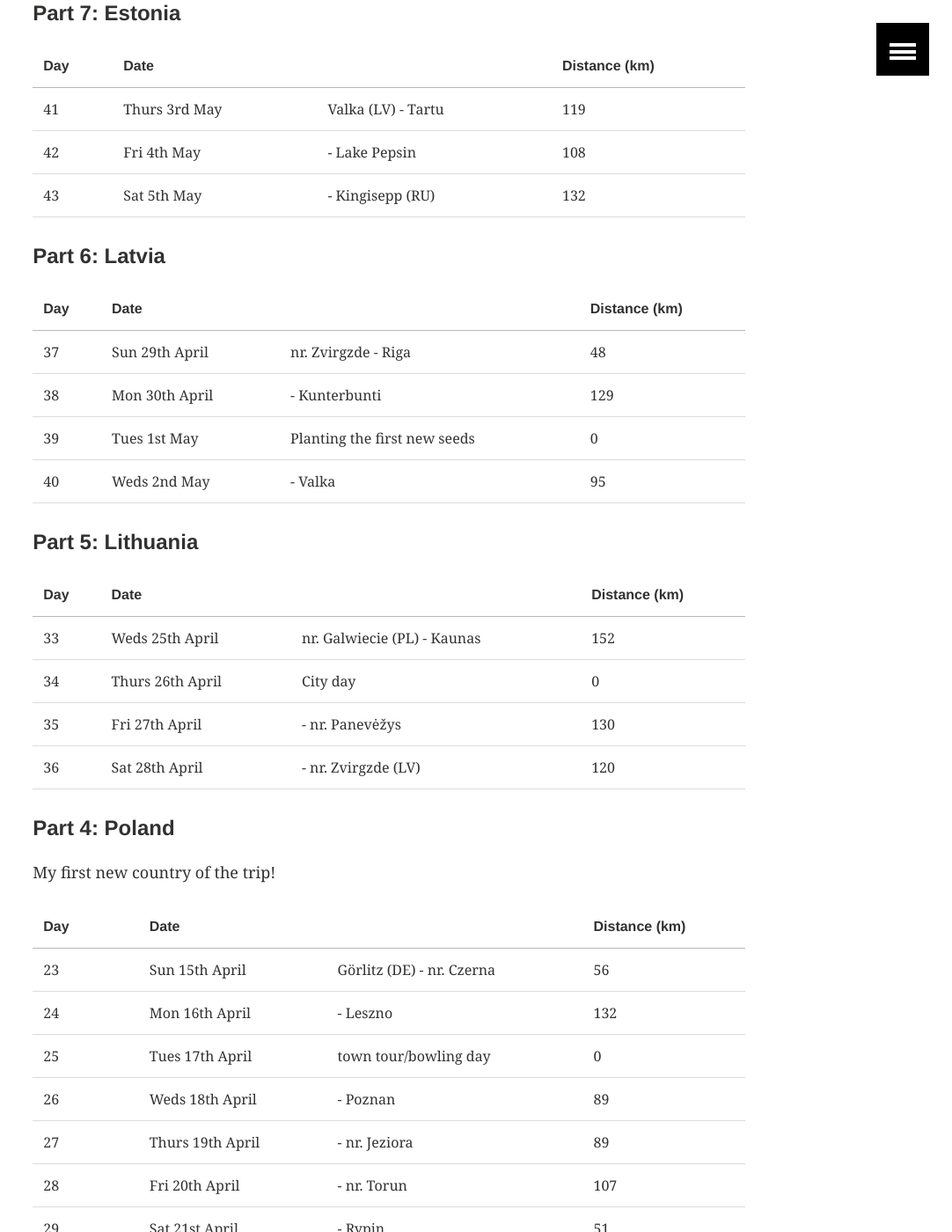
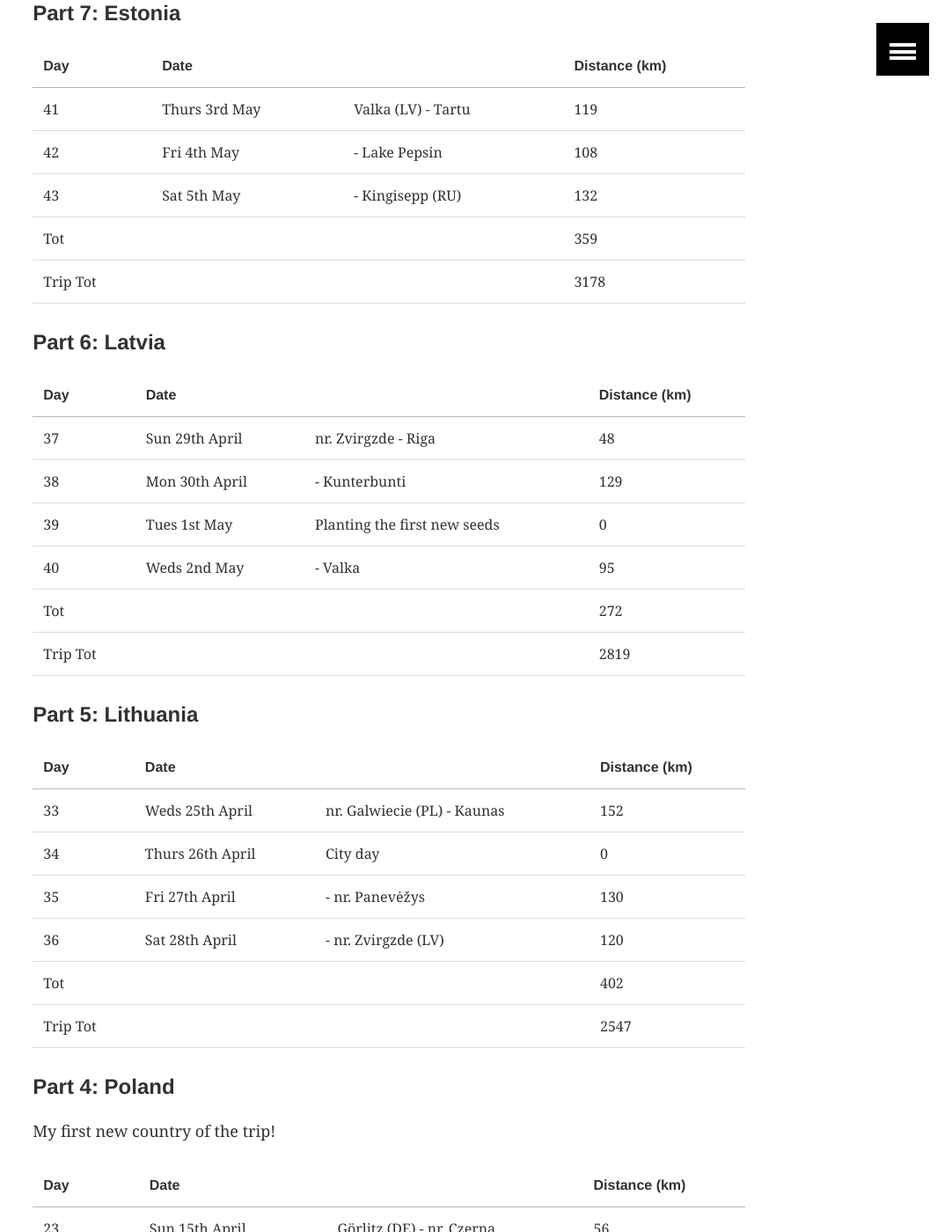
Before and after one commit to ArthurStart/git-blog, a Jekyll site: the page built from _posts/touring/2018-04-06-Progress-Updates.md, in a window 1280 px wide and 1400 px high, scrolled down 1460 px. Shown: the whole window at 88% size, without its empty margins (198-1280 px from the left). Built offline with Jekyll 4.4.1, drawn with Linux system fonts in a browser that asks for light colours; comment, search, counter and statistics services are not loaded.

Commit message:
Added distance totals

```diff
--- a/_posts/touring/2018-04-06-Progress-Updates.md
+++ b/_posts/touring/2018-04-06-Progress-Updates.md
@@ -27,6 +27,8 @@ image:
 | 41 | Thurs 3rd May | Valka (LV) - Tartu | 119 |
 | 42 | Fri 4th May | - Lake Pepsin | 108 |
 | 43 | Sat 5th May | - Kingisepp (RU) | 132 |
+| Tot  | | | 359   |
+| Trip Tot  | | | 3178   |
 
 
 #### Part 6: Latvia
@@ -37,6 +39,8 @@ image:
 | 38 | Mon 30th April | - Kunterbunti | 129 |
 | 39 | Tues 1st May | Planting the first new seeds | 0 |
 | 40 | Weds 2nd May | - Valka | 95 |
+| Tot  | | | 272   |
+| Trip Tot  | | | 2819   |
 
 
 #### Part 5: Lithuania
@@ -47,6 +51,8 @@ image:
 | 34 | Thurs 26th April | City day | 0 |
 | 35 | Fri 27th April | - nr. Panevėžys | 130 |
 | 36 | Sat 28th April | - nr. Zvirgzde (LV) | 120 |
+| Tot  | | | 402   |
+| Trip Tot  | | | 2547   |
 
 
 #### Part 4: Poland
```
